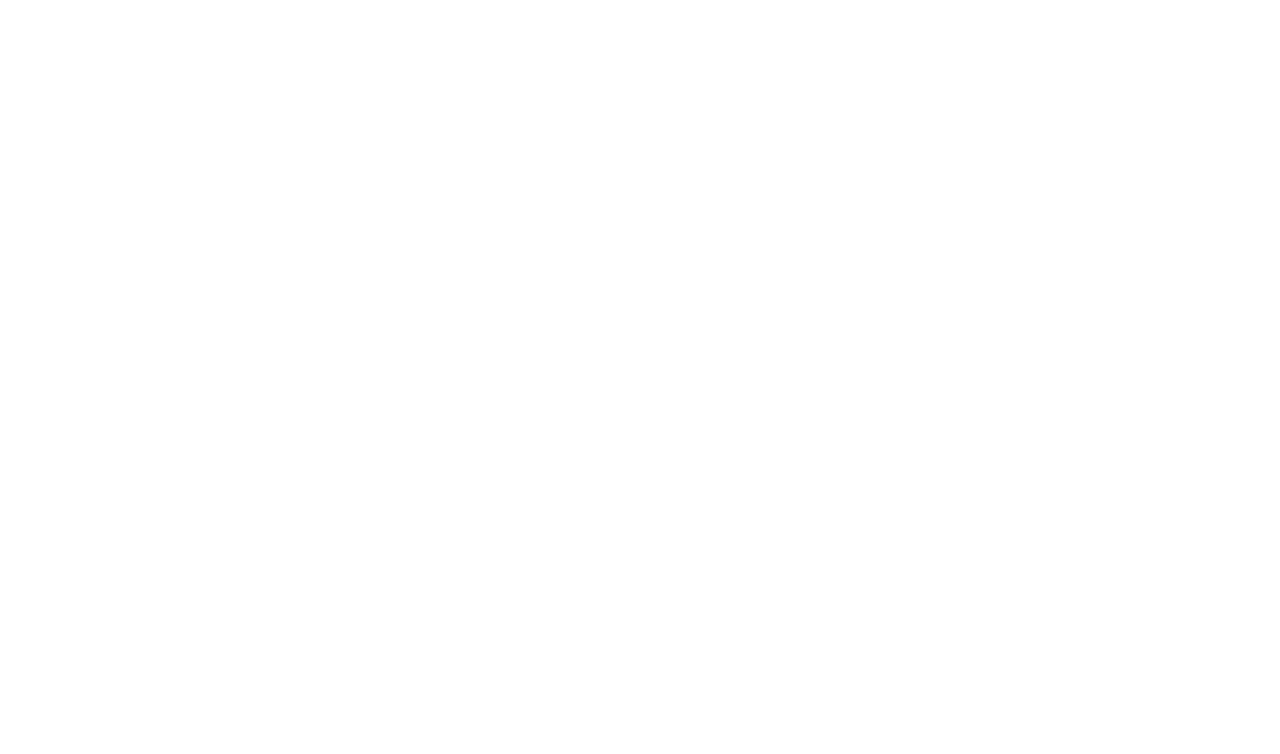
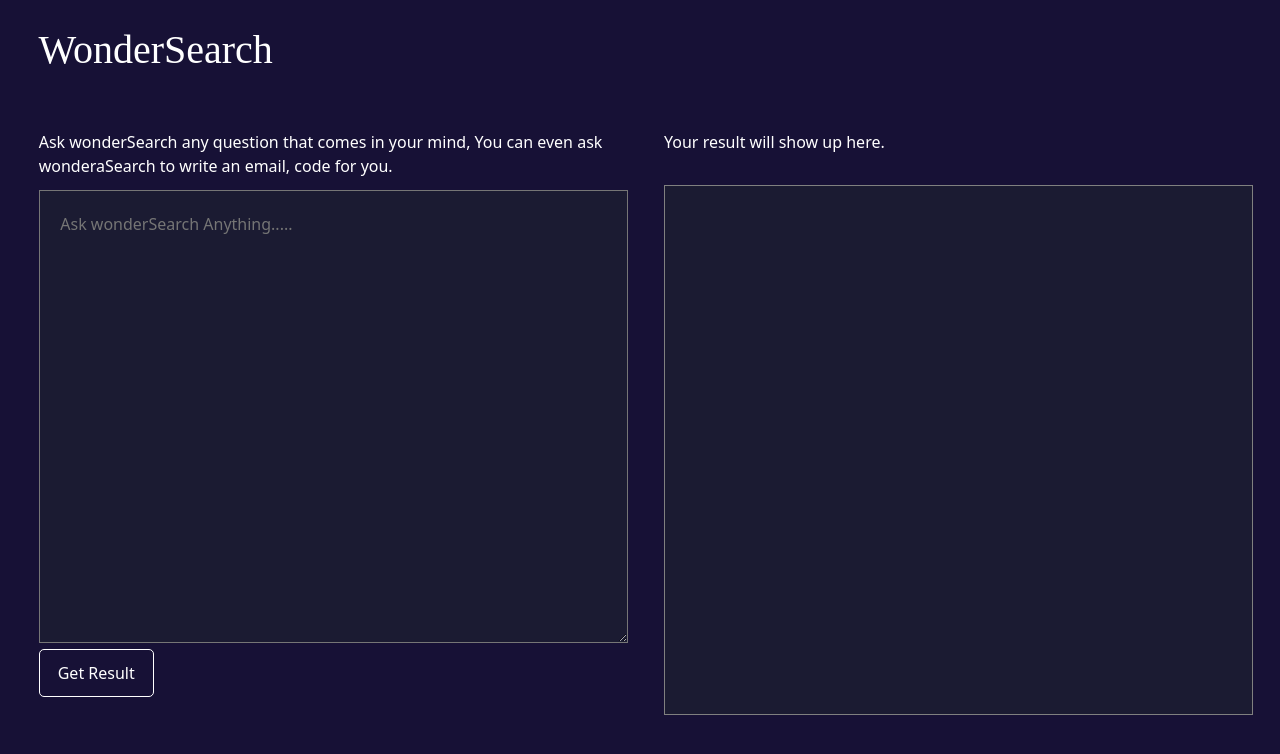
Before and after one commit to mehulrnsit/wonderSearch, a React (Create React App) app: page /wonderSearch/home in a window 1280 px wide. Before the commit this address had no page. Shown: the top 754 px of the page. Built offline with nearby package versions, Linux system fonts and the light colour scheme.

Commit message:
changed routes

```diff
--- a/src/App.js
+++ b/src/App.js
@@ -7,8 +7,8 @@
     <>
       <BrowserRouter>
         <Routes>
-          <Route path="/" element={<LandingPage />}/>
-          <Route path="/home" element={<Home/>} />
+          <Route path="/wonderSearch" element={<LandingPage />}/>
+          <Route path="/wonderSearch/home" element={<Home/>} />
         </Routes>
       </BrowserRouter>
     </>
```
Also changed, not shown: 1 other file (tests, documents, lock files or other folders).
